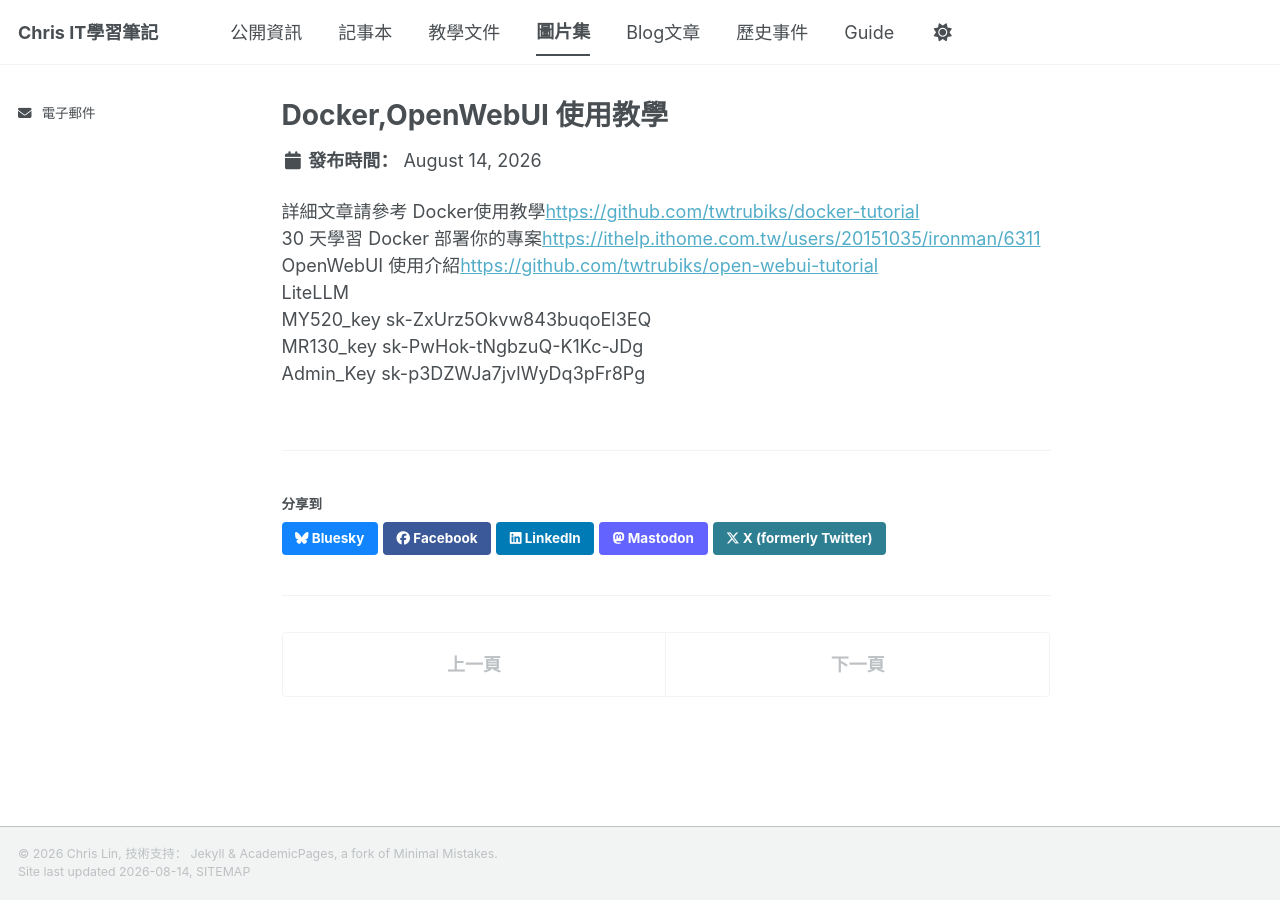
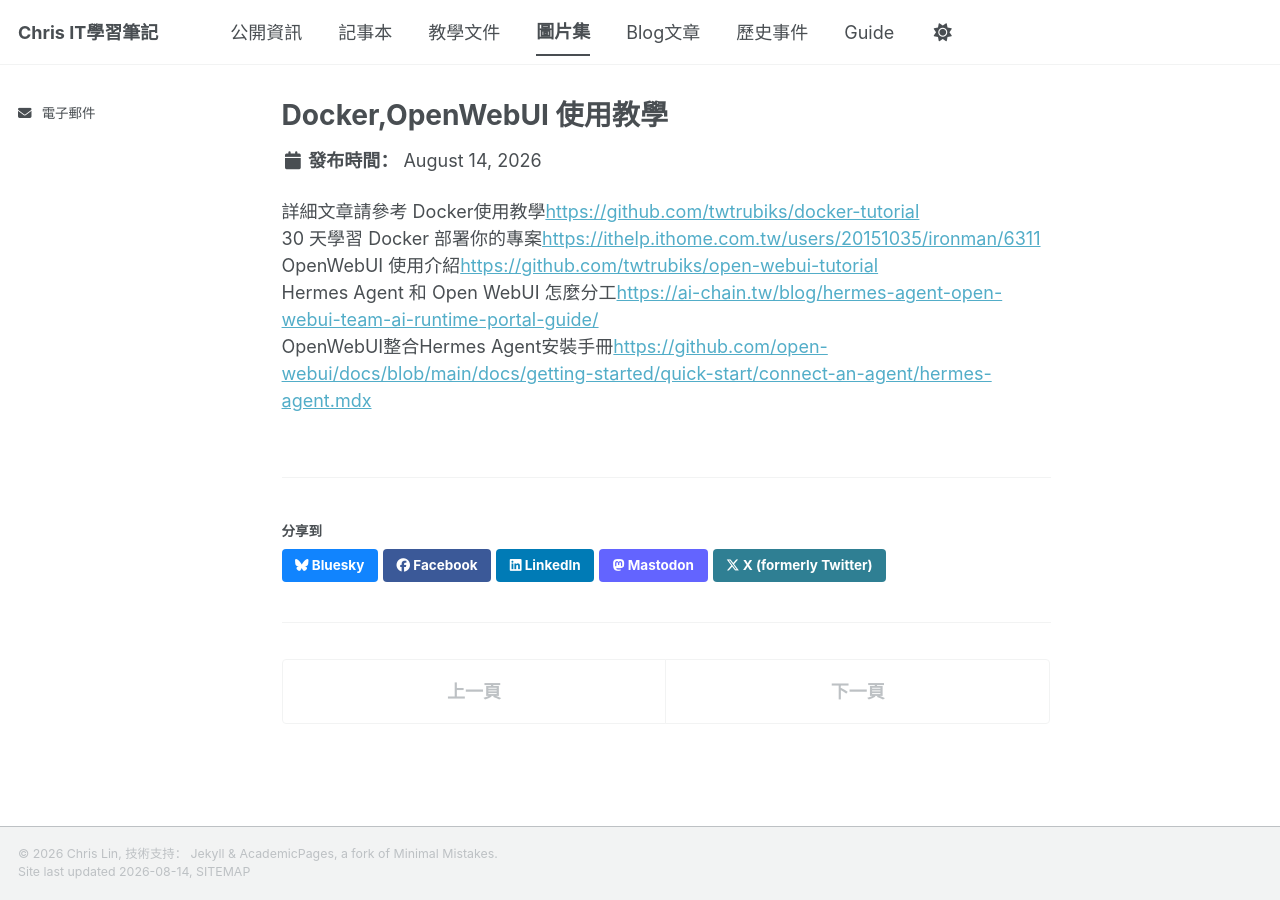
Before and after one commit to chris1798/chris1798.github.io, a Jekyll site: the page built from _portfolio/portfolio-2.html, in a window 1280 px wide. Built offline with Jekyll 4.4.1, drawn with Linux system fonts in a browser that asks for light colours; a style sheet for code colours, icons or effects is not loaded.

Commit message:
Remove sensitive keys and add new resource links

```diff
--- a/_portfolio/portfolio-2.html
+++ b/_portfolio/portfolio-2.html
@@ -10,7 +10,5 @@
 
 OpenWebUI 使用介紹<a href="https://github.com/twtrubiks/open-webui-tutorial">https://github.com/twtrubiks/open-webui-tutorial</a><br>
 
-LiteLLM<br>
-MY520_key sk-ZxUrz5Okvw843buqoEl3EQ<br>
-MR130_key sk-PwHok-tNgbzuQ-K1Kc-JDg<br>
-Admin_Key sk-p3DZWJa7jvlWyDq3pFr8Pg<br>
+Hermes Agent 和 Open WebUI 怎麼分工<a href="">https://ai-chain.tw/blog/hermes-agent-open-webui-team-ai-runtime-portal-guide/</a><br>
+OpenWebUI整合Hermes Agent安裝手冊<a href="">https://github.com/open-webui/docs/blob/main/docs/getting-started/quick-start/connect-an-agent/hermes-agent.mdx</a><br>
```
